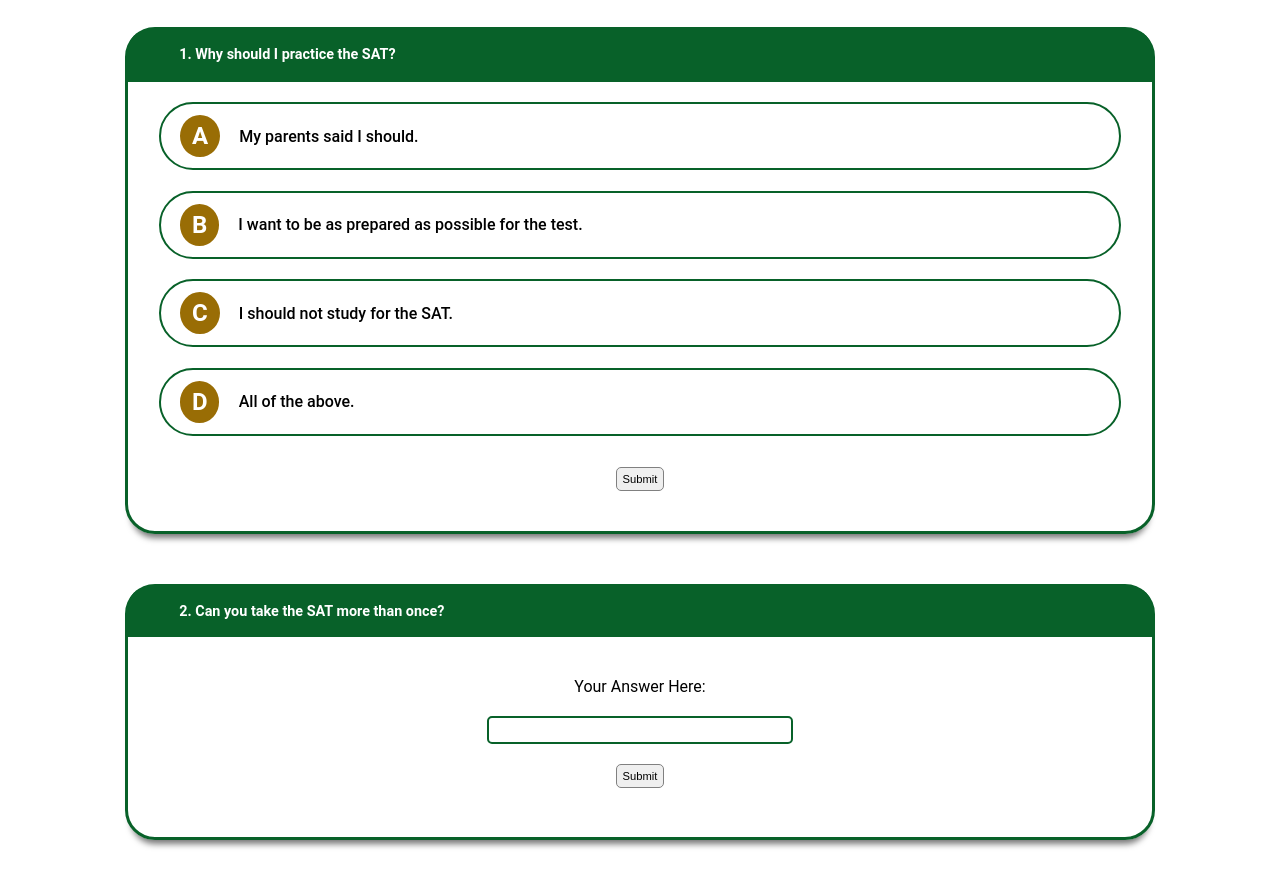
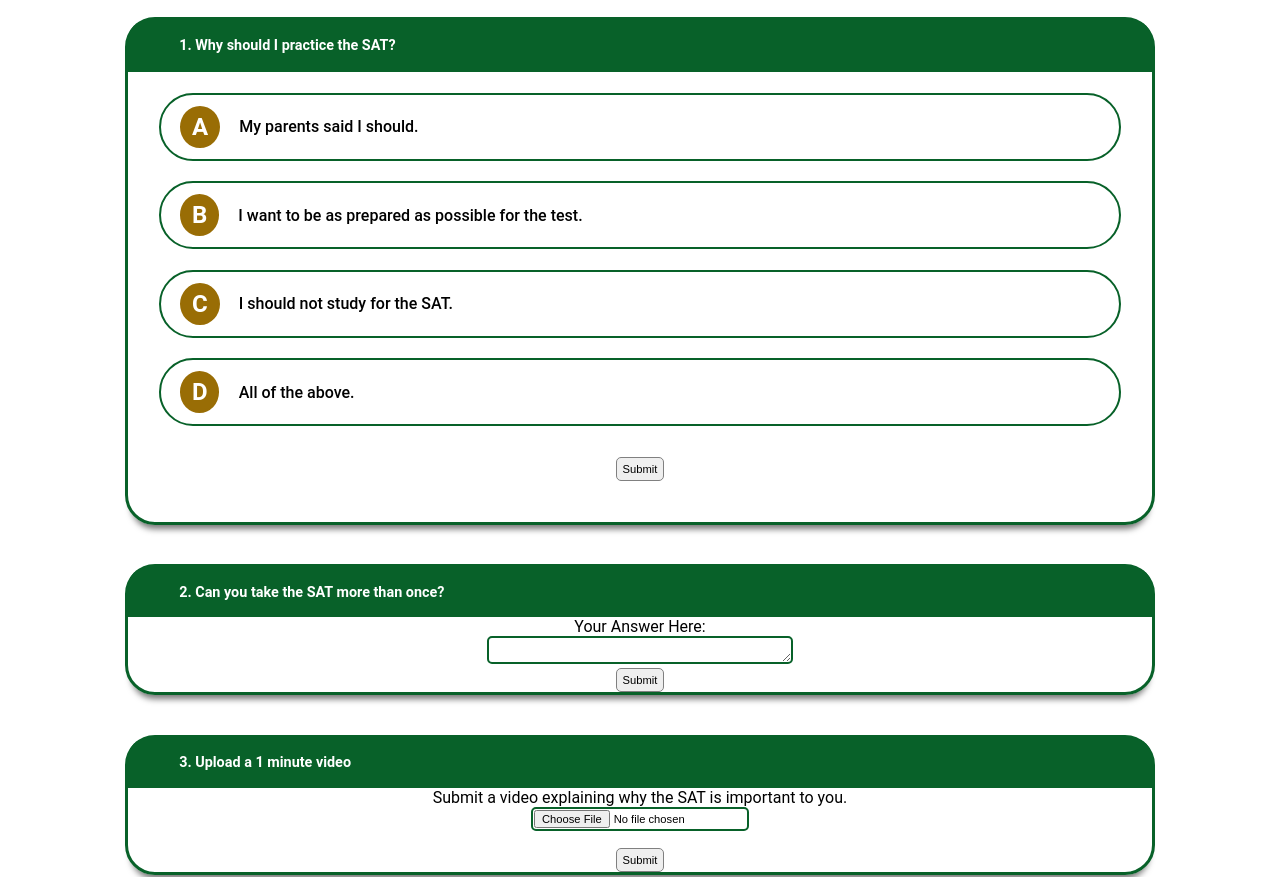
Before and after one commit to solomonirving/SAT-Quiz, a plain HTML site: page index.html in a window 1280 px wide. Shown: the part 101-978 px from the top of the page. Drawn offline with Linux system fonts and the light colour scheme.

Commit message:
Update index.html

```diff
--- a/index.html
+++ b/index.html
@@ -35,17 +35,18 @@
                 <h1 class="question-title">2. Can you take the SAT more than once?</h1>
             </div>
 
-            <div class="input">
+            <div class="input-1">
                 <div class="row-1">
                     <label for="input-name" class="label">Your Answer Here:</label>
                 </div>
 
                 <div class="row-2">
-                    <input type="text" class="text-box">
+                    <textarea name="text" class="text-box" cols="30" rows=""></textarea>
                 </div>
-                    <div class="row-3">
-                        <input type="submit" value="Submit" class="submit">
-                    </div>
+
+                <div class="row-3">
+                    <input type="submit" value="Submit" class="submit">
+                </div>
             </div>
         </div>
 
@@ -54,7 +55,7 @@
                 <h1 class="question-title">3. Upload a 1 minute video</h1>
             </div>
 
-            <div class="input">
+            <div class="input-2">
                 <div class="input-row-1">
                     <p class="input-p">Submit a video explaining why the SAT is important to you.</p>
                 </div>
@@ -72,6 +73,6 @@
         </div>
 
     </div>
-    <script src="script.js"></script>
+    <!-- <script src="script.js"></script> -->
 </body>
 </html>
```
